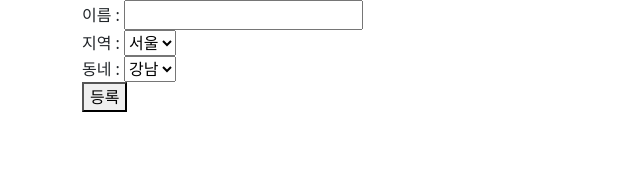
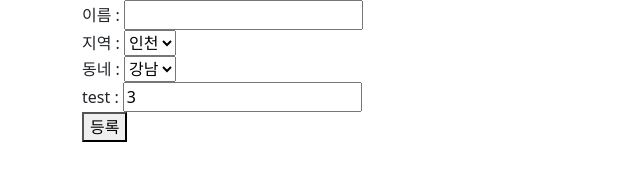
Before and after one commit to junyharang-FrontEnd-coding-study/javasctipt-study, a plain HTML site: page index.html in a window 1280 px wide. Shown: the whole page, without its empty margins (0-640 px from the left). Drawn offline with nearby package versions, Linux system fonts and the light colour scheme.

Commit message:
변수, 자료형 공부

```diff
--- a/index.html
+++ b/index.html
@@ -17,8 +17,8 @@
         <div>
             지역 :
             <select id="city" onchange="changeCity();">
-                <option value="02" selected>서울</option>
-                <option value="032">인천</option>
+                <!-- <option value="02" selected>서울</option>
+                <option value="032">인천</option> -->
             </select>
         </div>
 
@@ -33,6 +33,11 @@
                 <option value="">부평</option>
                 <option value="">계양</option>
             </select>
+        </div>
+
+        <div>
+            test :
+            <input type="text" id="test">
         </div>
 
         <button type="button" onclick="regist();">등록</button>
@@ -64,20 +69,90 @@
             // Jqeury 문법
             alert($("#name").val());
             alert($("#city").val());
+
+            let objTest = {};  // objTest 끝
+
+        objTest.name = $("#name").val();        // objTest의 name이라는 Key로 접근
+        objTest.city = $("#city").val();        // objTest의 city라는 Key로 접근
+
+        printConsole(objTest);
+
         } //  function regist() 끝
+
+        function loadCity() {
+
+                    // Server에서 Data를 받아왔다는 가정
+                    let city = [{
+                            code:"02",
+                            name:"서울"
+                        },
+                        {
+                            code:"032",
+                            name:"인천"
+                        }
+            ];       // 배열은 [] 사용
+
+            for(let i = 0; i < city.length; i++) {
+                if(i == 0) {
+                    $('#city').append('<option value="' + city[i].code + '" selected>' + city[i].name + '</option>');
+                } else {
+                    $('#city').append('<option value="' + city[i].code + '" selected>' + city[i].name + '</option>');
+                } // for문 끝
+            }
+
+        } // loadCity() 끝
+
+        loadCity();
+
+        function printConsole(data) {
+
+            console.log(data)
+
+        } // printConsole(data) 끝
 
         function changeCity() {
 
             // city ID를 가진 Element 값을 city 변수에 넣는다.
-            let city = document.getElementById("city").value;
+            // let city = document.getElementById("city").value;
 
             // 기본 상태는 두 지역구 모두 표시 되지 않게 한다.
-            document.getElementById("region_02").style.display = "none";
-            document.getElementById("region_032").style.display = "none";
+            // document.getElementById("region_02").style.display = "none";
+            // document.getElementById("region_032").style.display = "none";
 
             // 어떤 도시가 선택되면 해당 지역구만 표시되게 한다.
-            document.getElementById("region_"+city).style.display = "";
+            // document.getElementById("region_"+city).style.display = "";
+
+            // Jqeury 문법
+            let city = $('#city').val();
+
+            $('#regin_02').hide();
+            $('#region_032').hide();
+
+            $('#region_'+city).show();
         } // function changeCity() 끝
+
+        // JavaScript의 변수
+        // 1) var 2) let 3) const
+        var x = 1;
+        x = x + 2;
+
+        let y = 1;
+        y = y + 2;
+
+        const z = 1;
+
+        // 숫자, 소수점 숫자, 문자, Boolean, 객체(Object), 배열 등
+        let a = 1;  // 숫자
+        a = 1.231;  // 소수점 숫자
+        a = "주니하랑"; // 문자 ('')도 가능
+        a = true;       // boolean
+
+        let obj = {};   // 객체(Object)는 반드시 {}로 감싸줘야 한다. (Key:Value로 이뤄져 있다.)
+
+
+
+        document.getElementById("test").value = y;
+
     </script>
 </body>
 </html>
```
